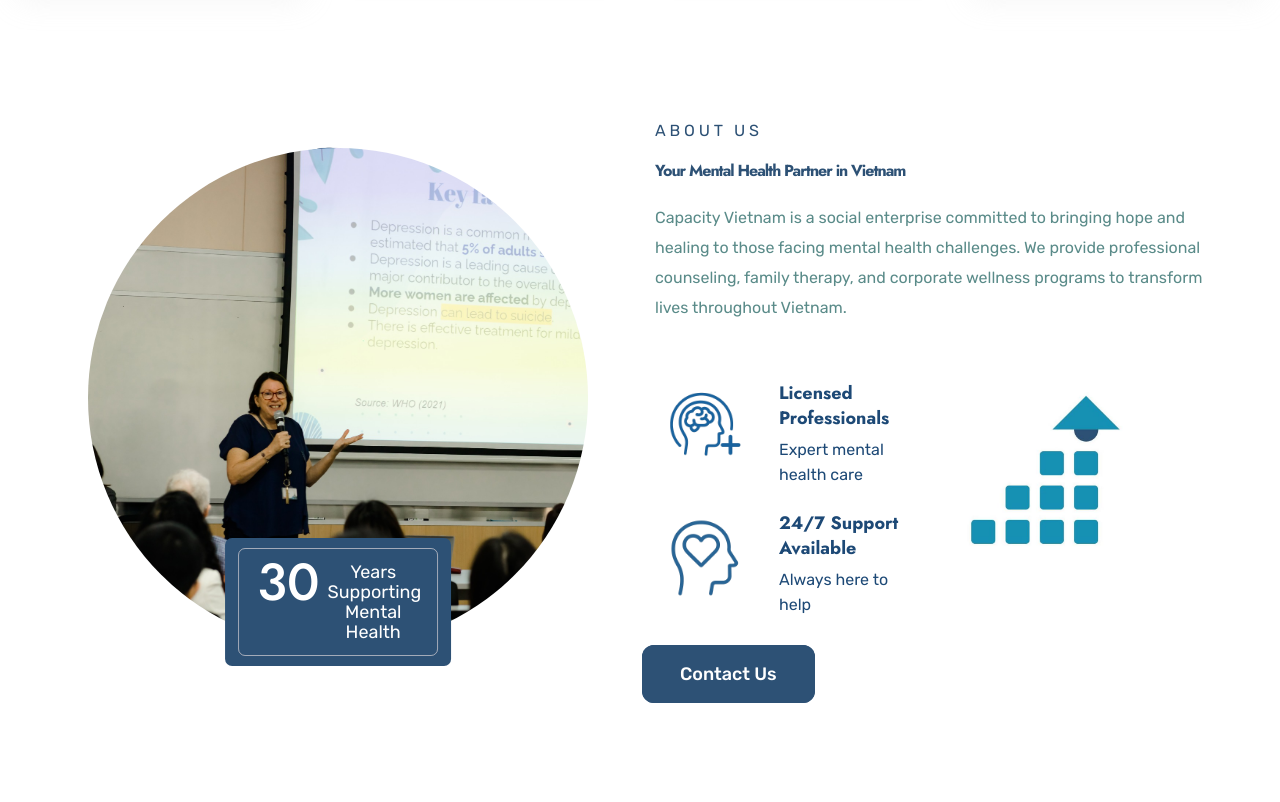
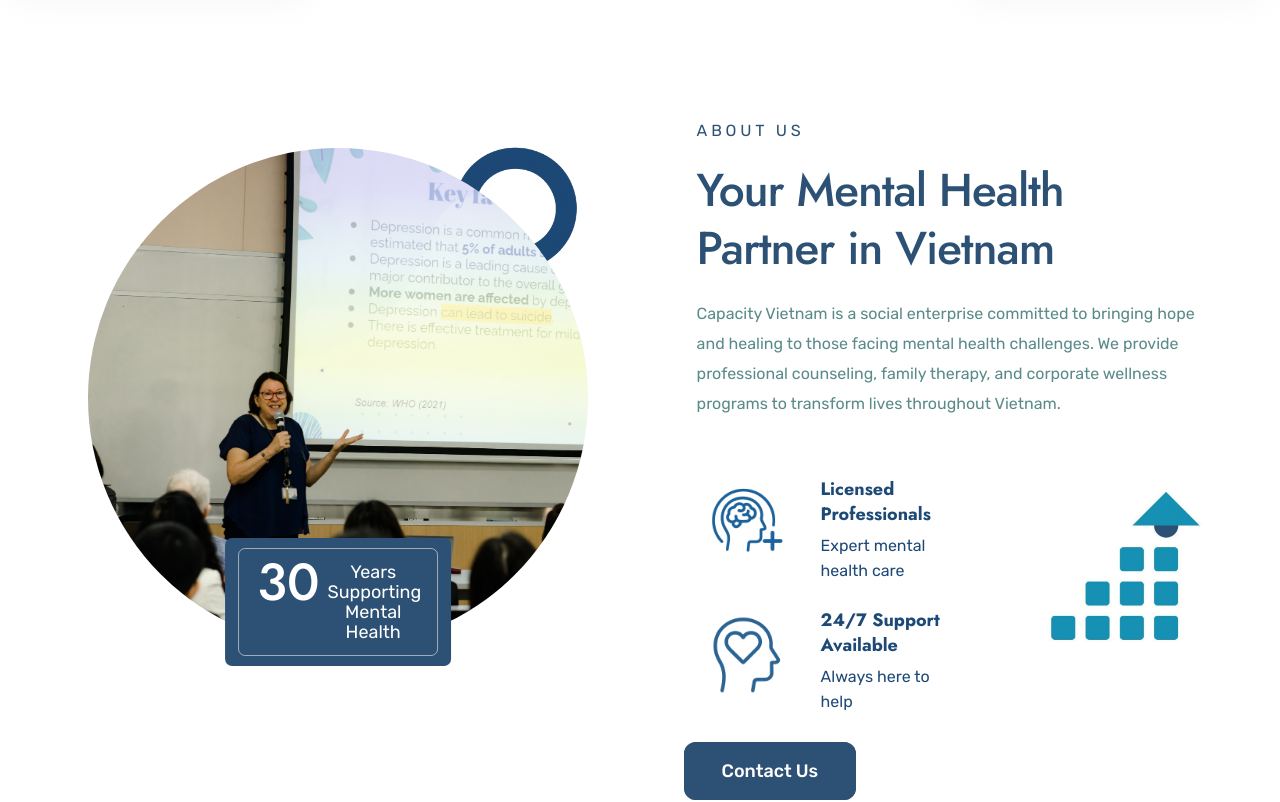
Before and after one commit to botross/capacity-vietnam, a Next.js app: page / in a window 1280 px wide. Shown: the part 1440-2242 px from the top of the page. Built offline with nearby package versions, Linux system fonts and the light colour scheme; a web font is replaced by a local one.

Commit message:
Update CSS styles for service headers and text alignment to enhance layout and visual consistency across components.

```diff
--- a/public/custom.css
+++ b/public/custom.css
@@ -489,14 +489,16 @@
 /* Service Header Styling */
 .service-header {
   position: relative;
-  text-align: center;
   margin-bottom: 50px;
+  flex-direction: column;
 }
 
 .service-header h2 {
   position: relative;
   display: inline-block;
   margin-bottom: 20px;
+  text-align: center;
+  place-self: center;
 }
 
 .service-header-accent {
--- a/public/main.css
+++ b/public/main.css
@@ -1,6 +1,6 @@
 @import url("./stylesheet/bootstrap.css");
-@import url("./stylesheet/style.css");
 @import url("./stylesheet/responsive.css");
 @import url("./stylesheet/icomoon.css");
 @import url("./stylesheet/animate.css");
 @import url("./custom.css");
+@import url("./stylesheet/style.css");
--- a/public/stylesheet/style.css
+++ b/public/stylesheet/style.css
@@ -931,6 +931,7 @@
   letter-spacing: -1px;
   line-height: 58px;
   color: var(--primary-color5);
+  place-self: center;
 }
 
 .section-heading-rubik-size12 {
@@ -3309,6 +3310,7 @@
   .section-title,
   .cta-title {
     font-size: 2.2rem;
+    text-align: center;
   }
 
   .cta-buttons {
```
